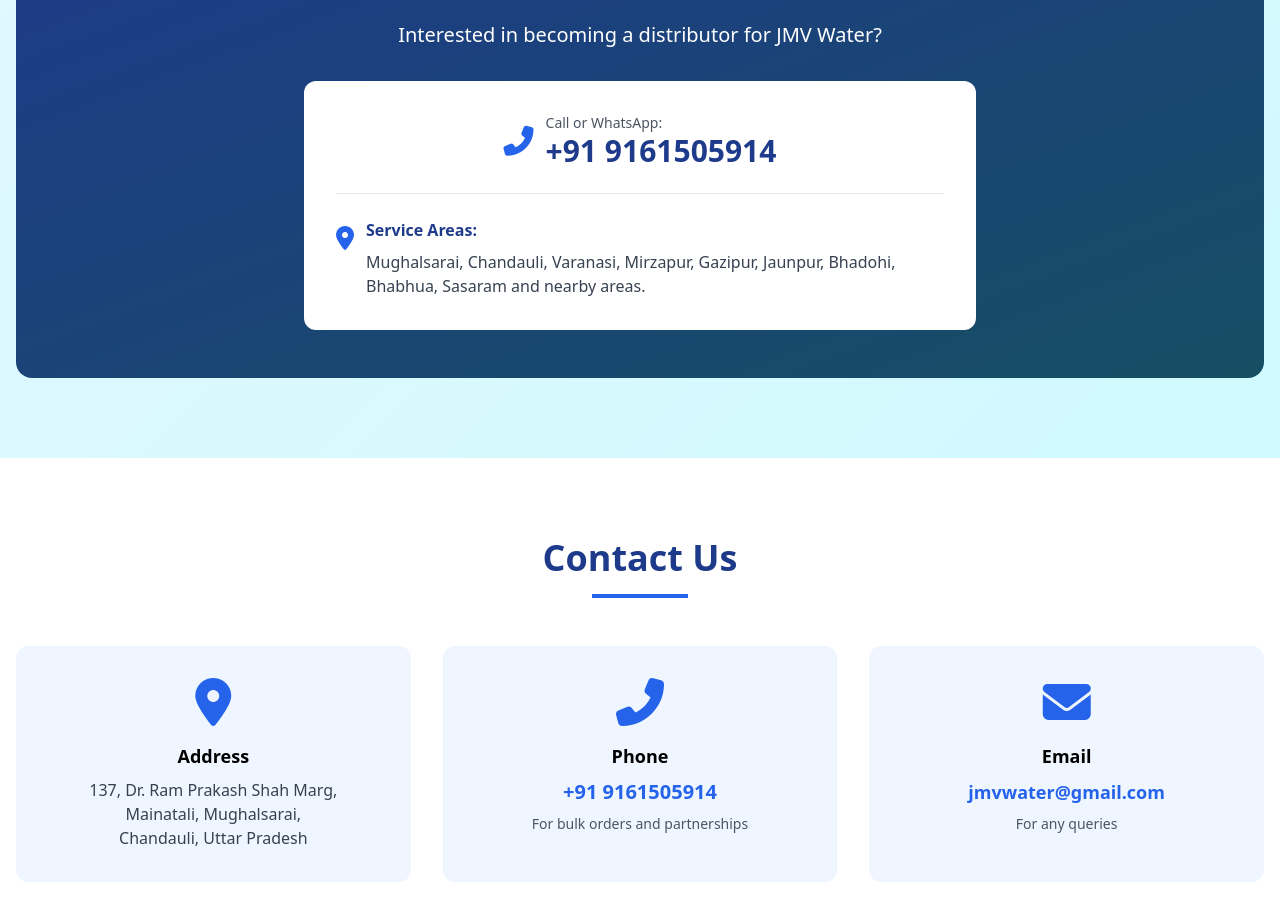
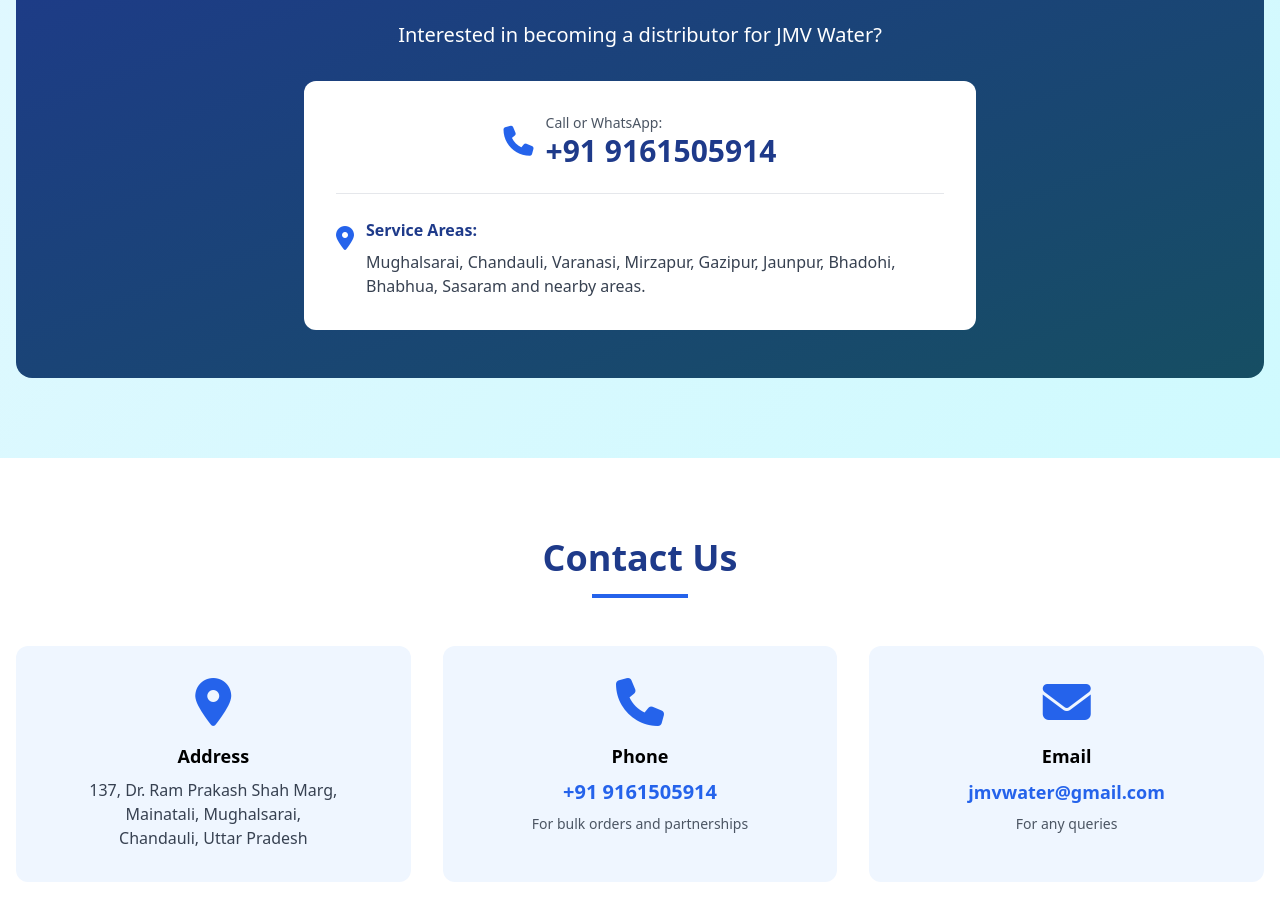
Before and after one commit to mrbijendra/jmvwater, a plain HTML site: page index.html in a window 1280 px wide. Shown: the part 3767-4688 px from the top of the page. Drawn offline with nearby package versions, Linux system fonts and the light colour scheme.

Commit message:
Update index.html

```diff
--- a/index.html
+++ b/index.html
@@ -452,7 +452,7 @@
                 <p class="text-xl mb-8">Interested in becoming a distributor for JMV Water?</p>
                 <div class="bg-white text-blue-900 rounded-xl p-8 max-w-2xl mx-auto">
                     <div class="flex items-center justify-center space-x-3 mb-6">
-                        <i class="fas fa-phone-alt text-blue-600 text-3xl"></i>
+                        <i class="fas fa-phone text-blue-600 text-3xl"></i>
                         <div class="text-left">
                             <p class="text-sm text-gray-600">Call or WhatsApp:</p>
                             <a href="tel:+919161505914" class="text-3xl font-bold hover:text-blue-600 transition">+91 9161505914</a>
@@ -493,7 +493,7 @@
                     </p>
                 </div>
                 <div class="bg-blue-50 p-8 rounded-xl text-center">
-                    <i class="fas fa-phone-alt text-blue-600 text-5xl mb-4"></i>
+                    <i class="fas fa-phone text-blue-600 text-5xl mb-4"></i>
                     <h3 class="font-bold text-lg mb-2">Phone</h3>
                     <p class="text-gray-700">
                         <a href="tel:+919161505914" class="text-blue-600 hover:underline text-xl font-semibold">+91 9161505914</a>
```
